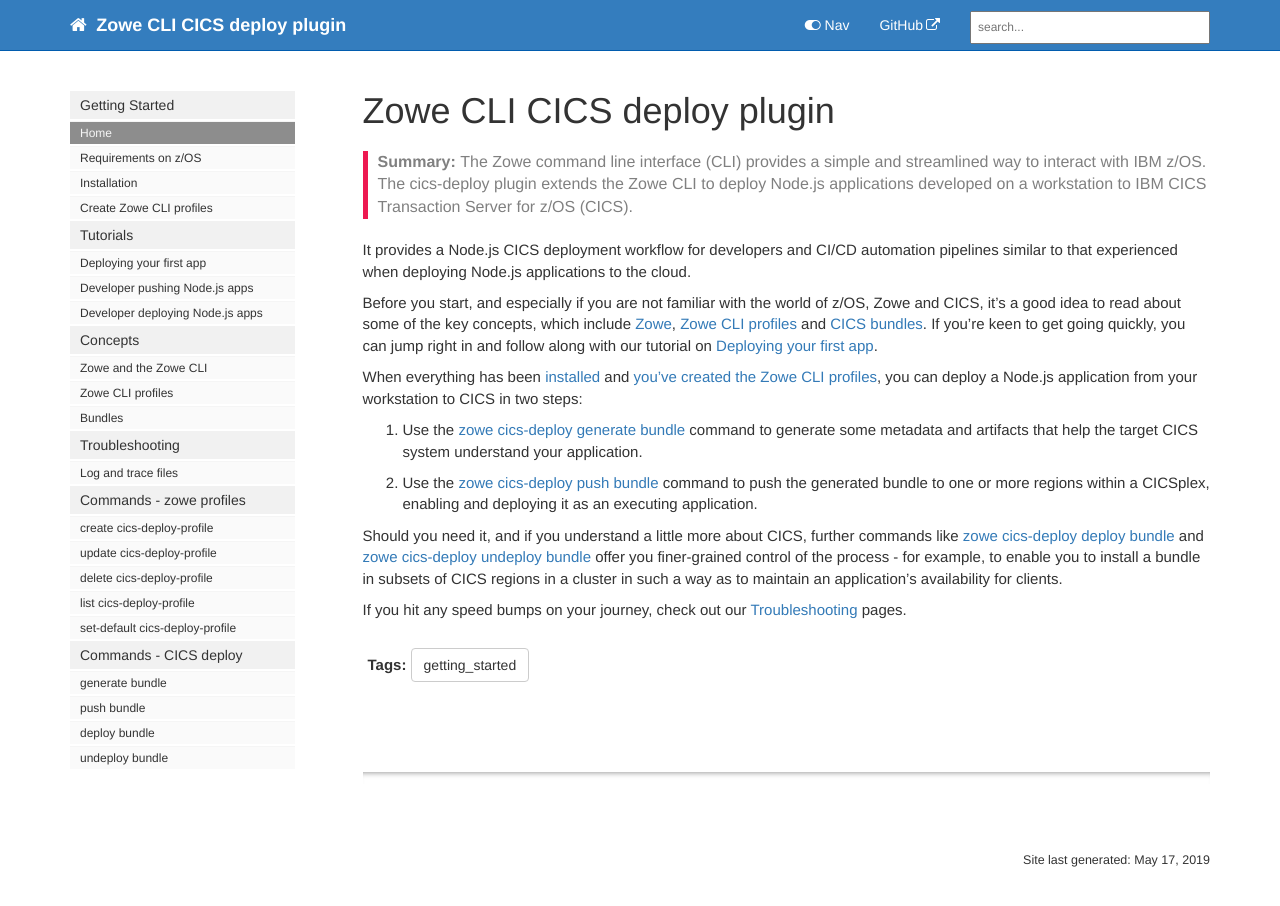
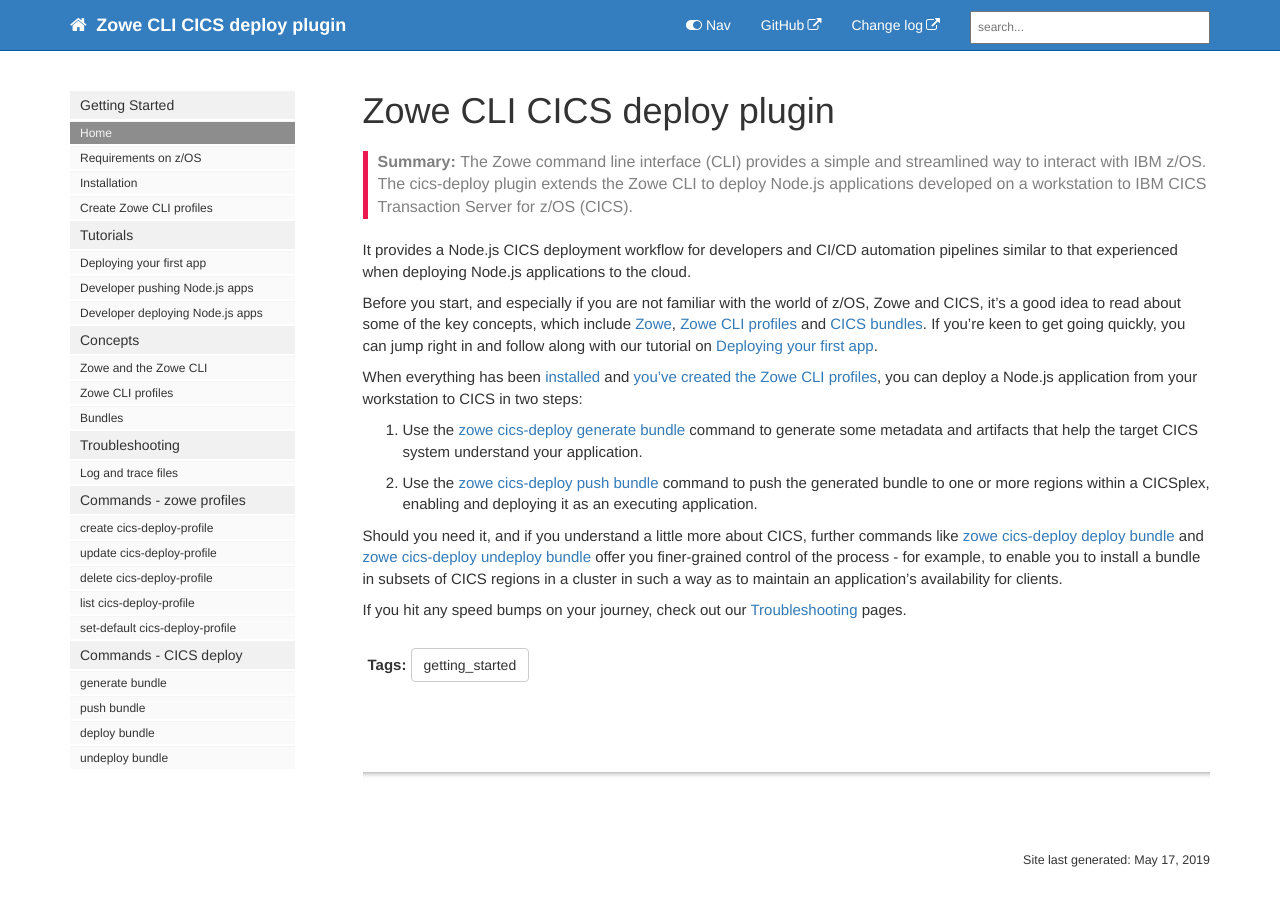
Before and after one commit to IBM/zowe-cli-cics-deploy-plugin, a Jekyll site: the page built from docs/pages/cdp/cdp-Home.md, in a window 1280 px wide and 930 px high. Shown: the top 906 px of the window. Built offline with Jekyll 4.4.1, drawn with Linux system fonts in a browser that asks for light colours; nearby versions of some CDN libraries; comment, search, counter and statistics services are not loaded.

Commit message:
Add link to changelog to top navigation

```diff
--- a/docs/_data/topnav.yml
+++ b/docs/_data/topnav.yml
@@ -5,5 +5,5 @@ topnav:
   items:
     - title: GitHub
       external_url: https://github.com/IBM/zowe-cli-cics-deploy-plugin
-    #- title: News
-    #  url: /news
+    - title: Change log
+      external_url: https://github.com/IBM/zowe-cli-cics-deploy-plugin/blob/master/CHANGELOG.md
```
